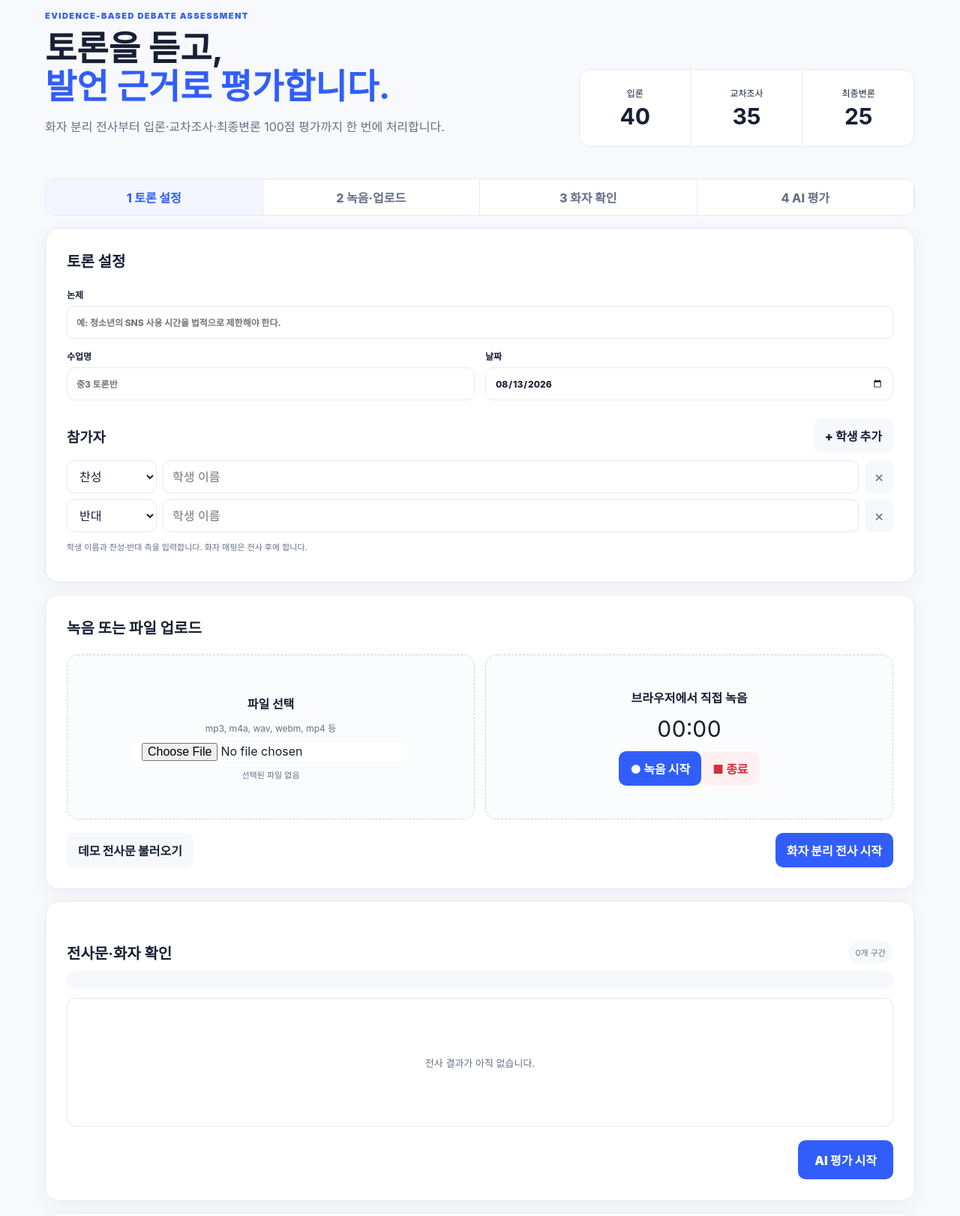
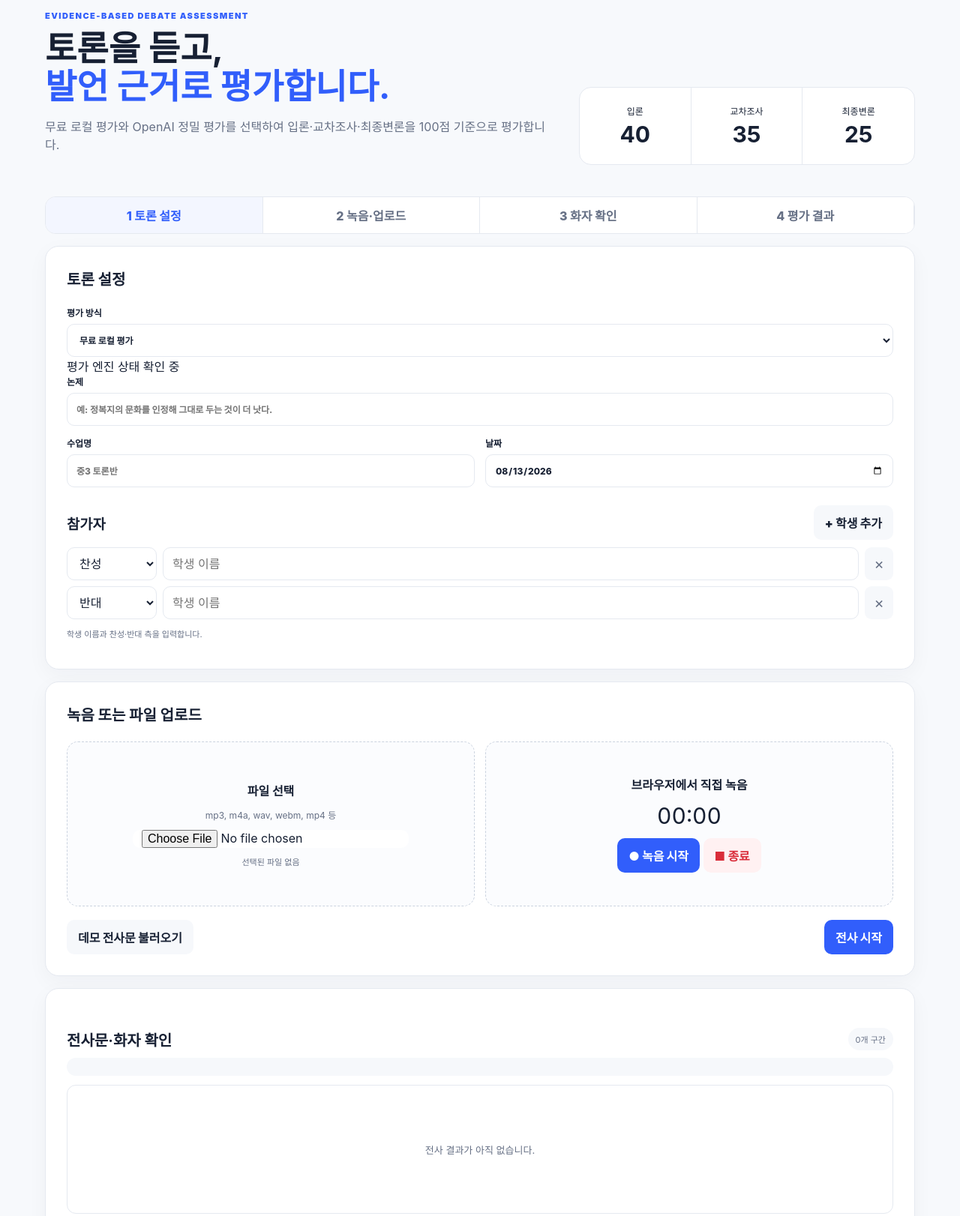
Before and after one commit to trier442/ade, a website: page public/index.html in a window 1280 px wide. Shown: the part 125-1747 px from the top of the page at 75% size. Drawn offline with Linux system fonts and the light colour scheme; no server answers.

Commit message:
Add free local mode selector

```diff
--- a/public/index.html
+++ b/public/index.html
@@ -1,11 +1,141 @@
-<!doctype html><html lang="ko"><head><meta charset="utf-8"><meta name="viewport" content="width=device-width,initial-scale=1"><title>ADE | AI 토론 평가기</title><link rel="stylesheet" href="/styles.css"></head><body>
-<header><div class="brand"><b>ADE</b><span>AI Debate Evaluator</span></div><div id="health" class="pill">서버 확인 중</div></header>
+<!doctype html>
+<html lang="ko">
+<head>
+  <meta charset="utf-8">
+  <meta name="viewport" content="width=device-width,initial-scale=1">
+  <title>ADE | AI 토론 평가기</title>
+  <link rel="stylesheet" href="/styles.css">
+</head>
+<body>
+<header>
+  <div class="brand"><b>ADE</b><span>AI Debate Evaluator</span></div>
+  <div id="health" class="pill">서버 확인 중</div>
+</header>
+
 <main>
-<section class="hero"><div><p class="eyebrow">EVIDENCE-BASED DEBATE ASSESSMENT</p><h1>토론을 듣고,<br><em>발언 근거로 평가합니다.</em></h1><p>화자 분리 전사부터 입론·교차조사·최종변론 100점 평가까지 한 번에 처리합니다.</p></div><div class="score"><span>입론 <b>40</b></span><span>교차조사 <b>35</b></span><span>최종변론 <b>25</b></span></div></section>
-<nav class="steps"><button data-go="setup" class="active">1 토론 설정</button><button data-go="audio">2 녹음·업로드</button><button data-go="transcript">3 화자 확인</button><button data-go="result">4 AI 평가</button></nav>
-<section id="setup" class="card"><h2>토론 설정</h2><div class="grid"><label class="wide">논제<input id="topic" placeholder="예: 청소년의 SNS 사용 시간을 법적으로 제한해야 한다."></label><label>수업명<input id="className" placeholder="중3 토론반"></label><label>날짜<input id="date" type="date"></label></div><div class="bar"><h3>참가자</h3><button id="addPerson" class="ghost">+ 학생 추가</button></div><div id="people"></div><p class="hint">학생 이름과 찬성·반대 측을 입력합니다. 화자 매핑은 전사 후에 합니다.</p></section>
-<section id="audio" class="card"><h2>녹음 또는 파일 업로드</h2><div class="audioGrid"><div class="drop" id="drop"><b>파일 선택</b><p>mp3, m4a, wav, webm, mp4 등</p><input id="file" type="file" accept="audio/*,video/*"><span id="fileName">선택된 파일 없음</span></div><div class="record"><b>브라우저에서 직접 녹음</b><p id="timer">00:00</p><div><button id="record" class="primary">● 녹음 시작</button><button id="stop" class="danger" disabled>■ 종료</button></div></div></div><div class="actions"><button id="demo" class="ghost">데모 전사문 불러오기</button><button id="transcribeBtn" class="primary">화자 분리 전사 시작</button></div><div id="progress" class="progress hidden">처리 중입니다.</div></section>
-<section id="transcript" class="card"><div class="bar"><h2>전사문·화자 확인</h2><span id="segCount" class="pill">0개 구간</span></div><div id="speakerMap" class="speakerMap"></div><div id="segments" class="segments"><div class="empty">전사 결과가 아직 없습니다.</div></div><div class="actions right"><button id="evaluateBtn" class="primary big">AI 평가 시작</button></div></section>
-<section id="result" class="card"><div class="bar"><h2>평가 결과</h2><div><button id="saveJson" class="ghost">JSON 저장</button><button id="print" class="ghost">인쇄</button></div></div><div id="resultBody"><div class="empty">평가 결과가 아직 없습니다.</div></div></section>
-<section class="rubric"><h2>고정 평가 규격</h2><div id="rubric"></div></section>
-</main><footer>ADE v0.1 · 모든 점수는 실제 전사 발언 근거와 함께 제시하도록 설계됩니다.</footer><div id="toast" class="toast hidden"></div><script src="/app.js"></script></body></html>
+  <section class="hero">
+    <div>
+      <p class="eyebrow">EVIDENCE-BASED DEBATE ASSESSMENT</p>
+      <h1>토론을 듣고,<br><em>발언 근거로 평가합니다.</em></h1>
+      <p>무료 로컬 평가와 OpenAI 정밀 평가를 선택하여 입론·교차조사·최종변론을 100점 기준으로 평가합니다.</p>
+    </div>
+    <div class="score">
+      <span>입론 <b>40</b></span>
+      <span>교차조사 <b>35</b></span>
+      <span>최종변론 <b>25</b></span>
+    </div>
+  </section>
+
+  <nav class="steps">
+    <button data-go="setup" class="active">1 토론 설정</button>
+    <button data-go="audio">2 녹음·업로드</button>
+    <button data-go="transcript">3 화자 확인</button>
+    <button data-go="result">4 평가 결과</button>
+  </nav>
+
+  <section id="setup" class="card">
+    <h2>토론 설정</h2>
+
+    <div class="modePicker">
+      <label>평가 방식
+        <select id="provider">
+          <option value="local">무료 로컬 평가</option>
+          <option value="openai">OpenAI 정밀 평가</option>
+        </select>
+      </label>
+      <div id="providerInfo" class="providerState">평가 엔진 상태 확인 중</div>
+    </div>
+
+    <div id="localGuide" class="localGuide hidden">
+      <b>무료 로컬 모드</b>
+      <span>Whisper.cpp로 음성을 전사하고 Ollama의 로컬 모델로 평가합니다. API 사용료가 없습니다.</span>
+    </div>
+
+    <div class="grid">
+      <label class="wide">논제
+        <input id="topic" placeholder="예: 정복지의 문화를 인정해 그대로 두는 것이 더 낫다.">
+      </label>
+      <label>수업명
+        <input id="className" placeholder="중3 토론반">
+      </label>
+      <label>날짜
+        <input id="date" type="date">
+      </label>
+    </div>
+
+    <div class="bar">
+      <h3>참가자</h3>
+      <button id="addPerson" class="ghost">+ 학생 추가</button>
+    </div>
+    <div id="people"></div>
+    <p class="hint">학생 이름과 찬성·반대 측을 입력합니다.</p>
+  </section>
+
+  <section id="audio" class="card">
+    <h2>녹음 또는 파일 업로드</h2>
+    <div class="audioGrid">
+      <div class="drop" id="drop">
+        <b>파일 선택</b>
+        <p>mp3, m4a, wav, webm, mp4 등</p>
+        <input id="file" type="file" accept="audio/*,video/*">
+        <span id="fileName">선택된 파일 없음</span>
+      </div>
+      <div class="record">
+        <b>브라우저에서 직접 녹음</b>
+        <p id="timer">00:00</p>
+        <div>
+          <button id="record" class="primary">● 녹음 시작</button>
+          <button id="stop" class="danger" disabled>■ 종료</button>
+        </div>
+      </div>
+    </div>
+
+    <div class="actions">
+      <button id="demo" class="ghost">데모 전사문 불러오기</button>
+      <button id="transcribeBtn" class="primary">전사 시작</button>
+    </div>
+    <div id="progress" class="progress hidden">처리 중입니다.</div>
+  </section>
+
+  <section id="transcript" class="card">
+    <div class="bar">
+      <h2>전사문·화자 확인</h2>
+      <span id="segCount" class="pill">0개 구간</span>
+    </div>
+
+    <div id="speakerMap" class="speakerMap"></div>
+    <div id="manualHint" class="manualHint hidden">
+      무료 로컬 전사는 한국어 단일 마이크 녹음에서 화자를 자동 확정하지 않습니다. 각 발언 구간 오른쪽에서 학생 이름을 지정해 주세요.
+    </div>
+
+    <div id="segments" class="segments">
+      <div class="empty">전사 결과가 아직 없습니다.</div>
+    </div>
+
+    <div class="actions right">
+      <button id="evaluateBtn" class="primary big">평가 시작</button>
+    </div>
+  </section>
+
+  <section id="result" class="card">
+    <div class="bar">
+      <h2>평가 결과</h2>
+      <div>
+        <button id="saveJson" class="ghost">JSON 저장</button>
+        <button id="print" class="ghost">인쇄</button>
+      </div>
+    </div>
+    <div id="resultBody"><div class="empty">평가 결과가 아직 없습니다.</div></div>
+  </section>
+
+  <section class="rubric">
+    <h2>고정 평가 규격</h2>
+    <div id="rubric"></div>
+  </section>
+</main>
+
+<footer>ADE · 입론 40점 · 교차조사 35점 · 최종변론 25점</footer>
+<div id="toast" class="toast hidden"></div>
+<script src="/app.js"></script>
+</body>
+</html>
```
